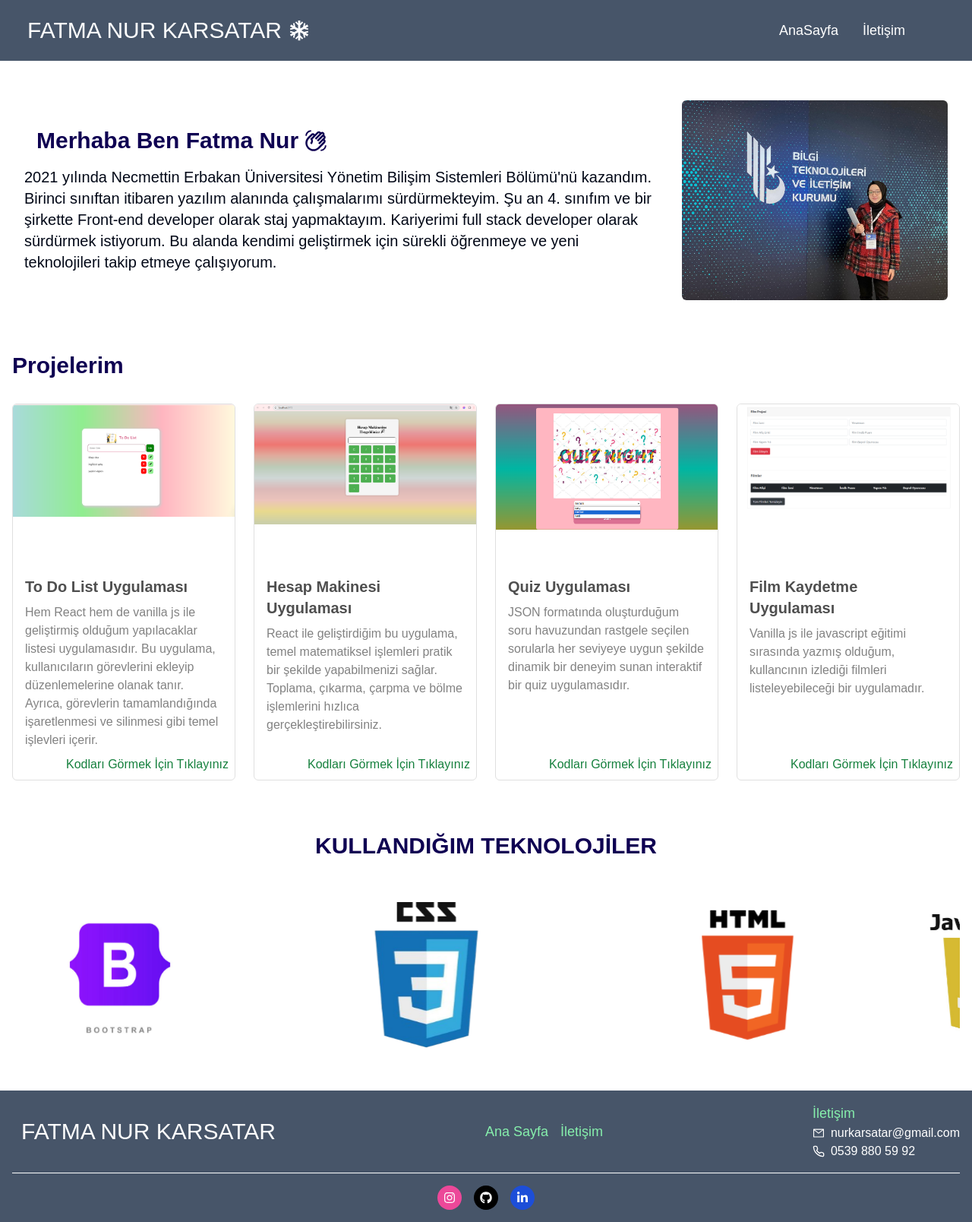
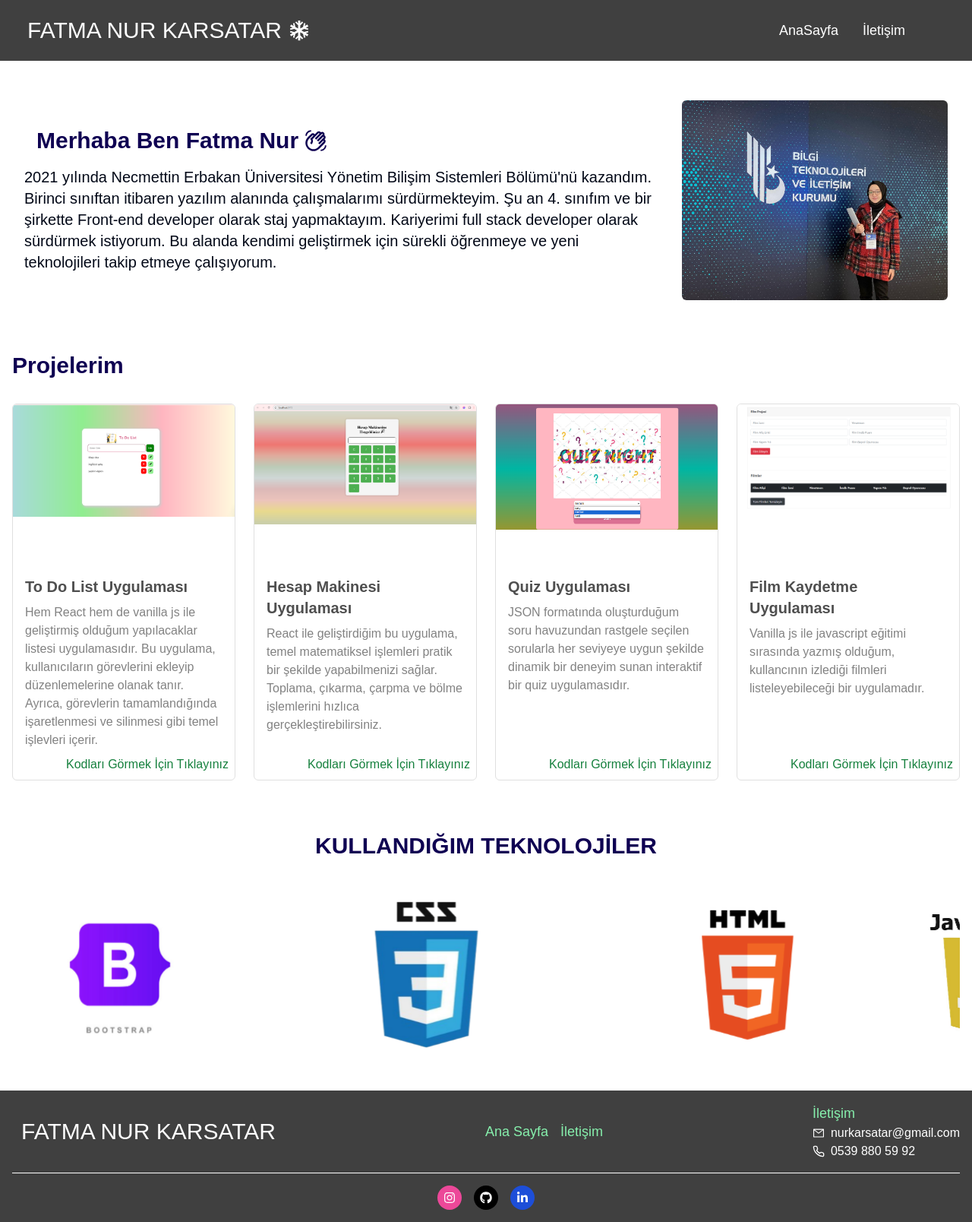
Before and after one commit to fatmanurkarsatar/PersonelPorfolio, a Next.js app: page / in a window 1280 px wide. Shown: the whole page at 76% size. Built offline with nearby package versions, Linux system fonts and the light colour scheme.

Commit message:
updated header and footer bg color

```diff
--- a/src/components/Footer.js
+++ b/src/components/Footer.js
@@ -8,7 +8,7 @@ import Link from "next/link";
 
 const Footer = () => {
   return (
-    <div id="footer" className="w-full bg-slate-600 p-4 relative">
+    <div id="footer" className="w-full bg-[#404040] p-4 relative">
       <div className="container mx-auto flex flex-col md:flex-row justify-between items-center gap-4">
         <Link href="/">
           <div className="flex items-center justify-center md:justify-start w-full md:w-auto cursor-pointer">
--- a/src/components/Header.js
+++ b/src/components/Header.js
@@ -20,7 +20,7 @@ const Header = () => {
   ];
 
   return (
-    <nav className="w-full bg-slate-600">
+    <nav className="w-full bg-[#404040] ">
       <div className="h-20 flex justify-between items-center z-50 text-white lg:py-5 px-6 py-4">
         <Link href="/">
           <div className="flex items-center">
```
